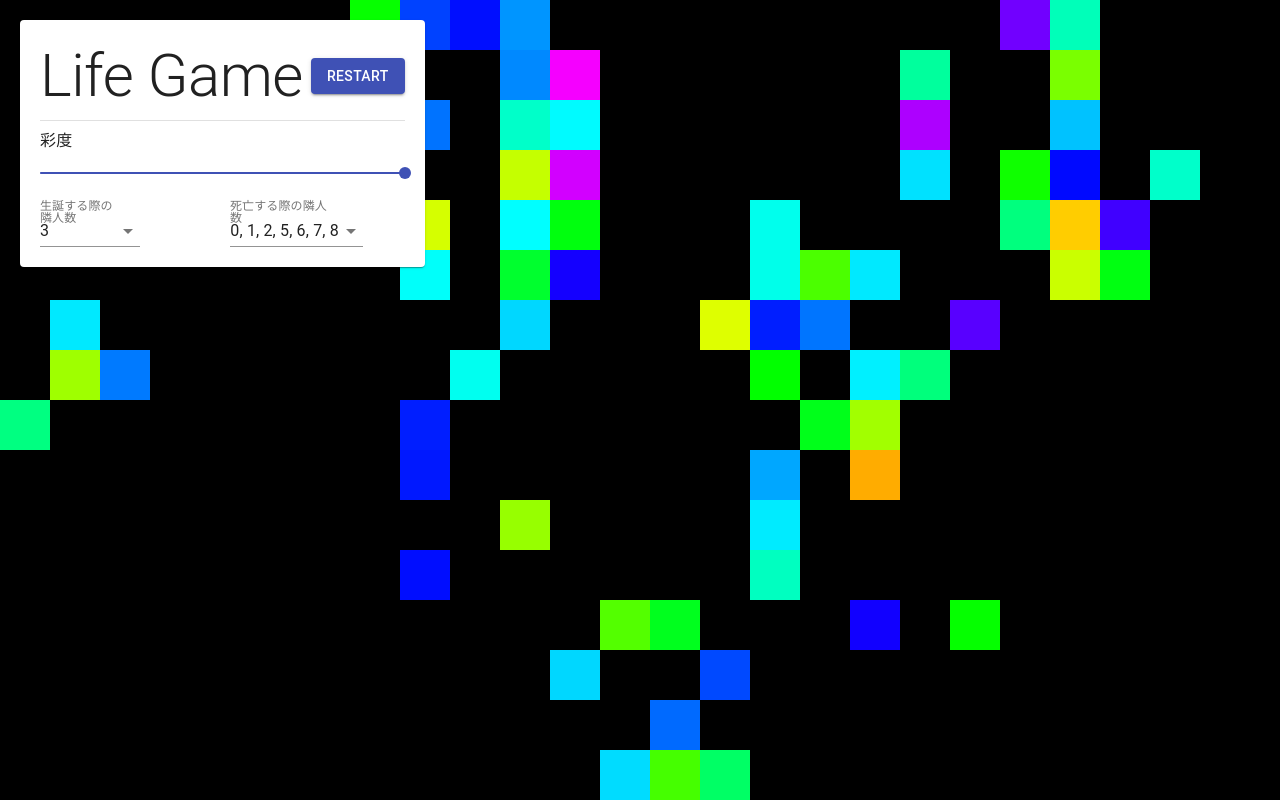
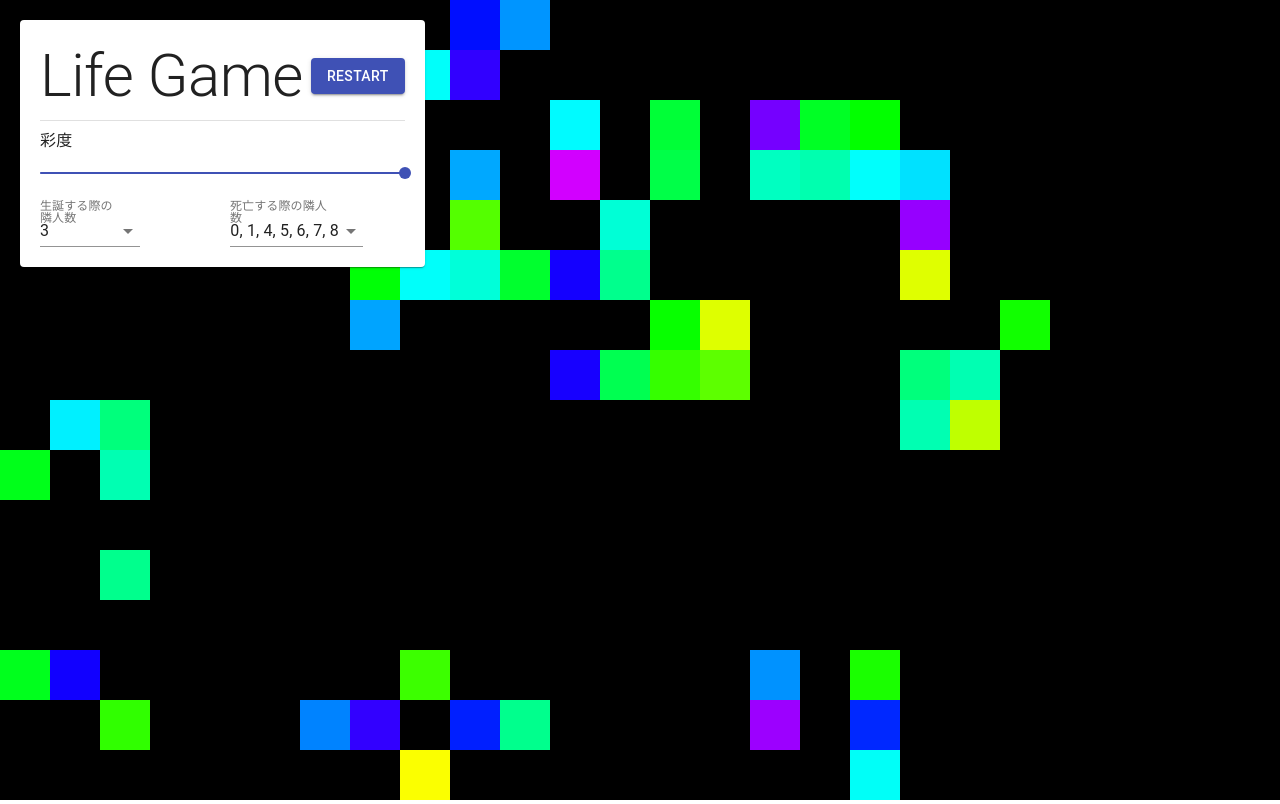
Before and after one commit to Snowman-s/NextApp, a Next.js app: page /p5sketches/lifegame in a window 1280 px wide. Built offline with nearby package versions, Linux system fonts and the light colour scheme.

Commit message:
ライフゲーム：死亡範囲の初期値修正

```diff
--- a/src/components/sketches/lifegame.tsx
+++ b/src/components/sketches/lifegame.tsx
@@ -11,7 +11,7 @@ export default function lifegame(p: CustomP5) {
 
     let saturation:number = 255
     let bornCondition:number[] = [3]
-    let deadCondition:number[] = [1, 2, 5, 6, 7, 8]
+    let deadCondition:number[] = [0, 1, 4, 5, 6, 7, 8]
 
     p.setup = () => {
         p.createCanvas(p.windowWidth, p.windowHeight)
--- a/src/pages/p5sketches/lifegame.tsx
+++ b/src/pages/p5sketches/lifegame.tsx
@@ -7,7 +7,7 @@ export default function Home() {
   const [restart, setRestart] = useState(false)
   const [saturation, setSaturation] = useState(255)
   const [bornCondition, setBornCondition] = useState([3])
-  const [deadCondition, setDeadCondition] = useState([0, 1, 2, 5, 6, 7, 8])
+  const [deadCondition, setDeadCondition] = useState([0, 1, 4, 5, 6, 7, 8])
 
   const neighborSelectValues = [0, 1, 2, 3, 4, 5, 6, 7, 8]
 
```
